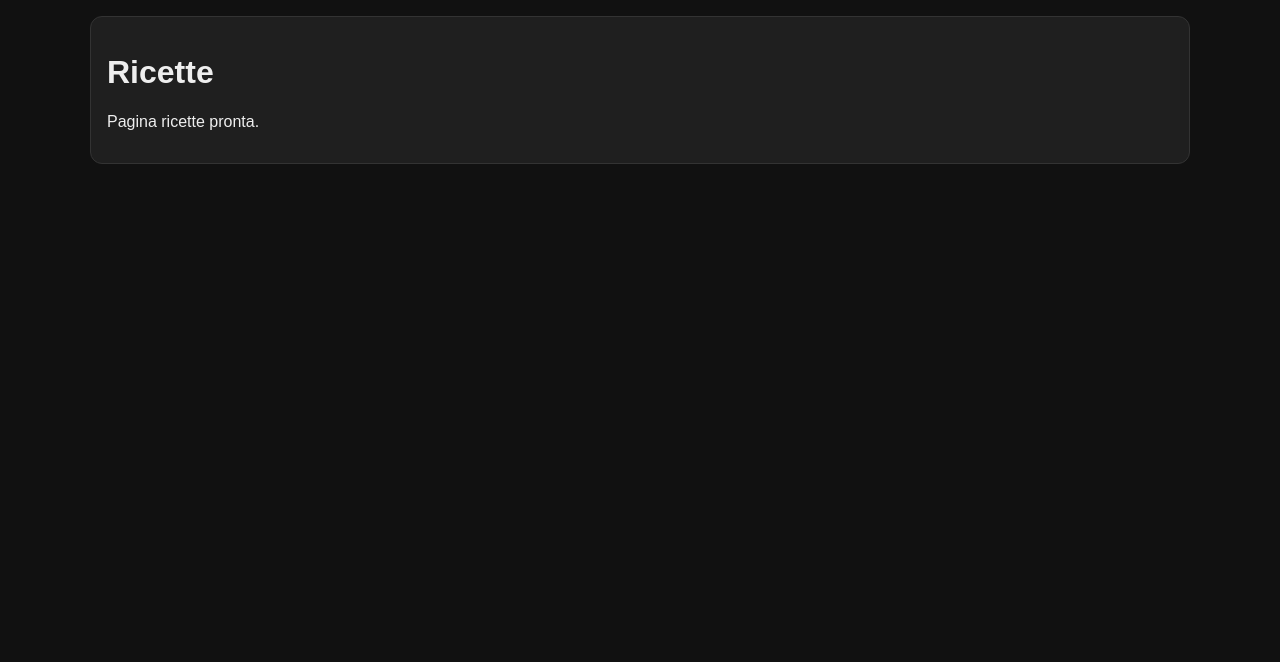
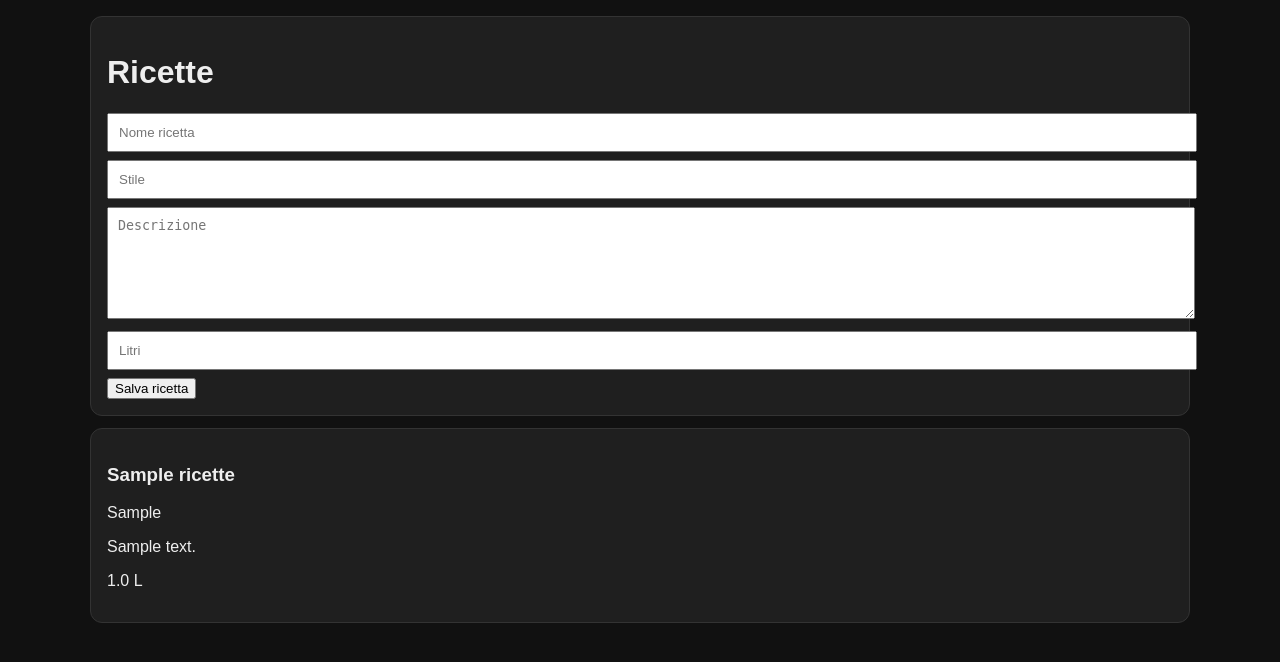
Before and after one commit to smaranghi-spec/Gestionale-Birra, a FastAPI app: page /ricette/html in a window 1280 px wide. Shown: the part 50-712 px from the top of the page. Run offline with FastAPI, Linux system fonts and the light colour scheme; the visitor is signed in with stand-in values (Sample User, id 1); tables that the repository leaves empty hold one stand-in row (values such as "Sample post").

Commit message:
Update ricette.html

```diff
--- a/templates/ricette.html
+++ b/templates/ricette.html
@@ -1,7 +1,25 @@
 {% extends "base.html" %}
+
 {% block content %}
 <div class="card">
   <h1>Ricette</h1>
-  <p>Pagina ricette pronta.</p>
+  <form method="post" action="/ricette/nuova">
+    <input type="text" name="nome" placeholder="Nome ricetta" required style="width:100%;padding:10px;margin-bottom:8px;">
+    <input type="text" name="stile" placeholder="Stile" style="width:100%;padding:10px;margin-bottom:8px;">
+    <textarea name="descrizione" placeholder="Descrizione" style="width:100%;padding:10px;margin-bottom:8px;min-height:90px;"></textarea>
+    <input type="number" step="0.1" name="litri" placeholder="Litri" style="width:100%;padding:10px;margin-bottom:8px;">
+    <button type="submit">Salva ricetta</button>
+  </form>
+</div>
+
+<div class="grid">
+  {% for r in ricette %}
+  <div class="card">
+    <h3>{{ r.nome }}</h3>
+    <p>{{ r.stile or '' }}</p>
+    <p>{{ r.descrizione or '' }}</p>
+    <p>{{ r.litri or '' }} L</p>
+  </div>
+  {% endfor %}
 </div>
 {% endblock %}
```
